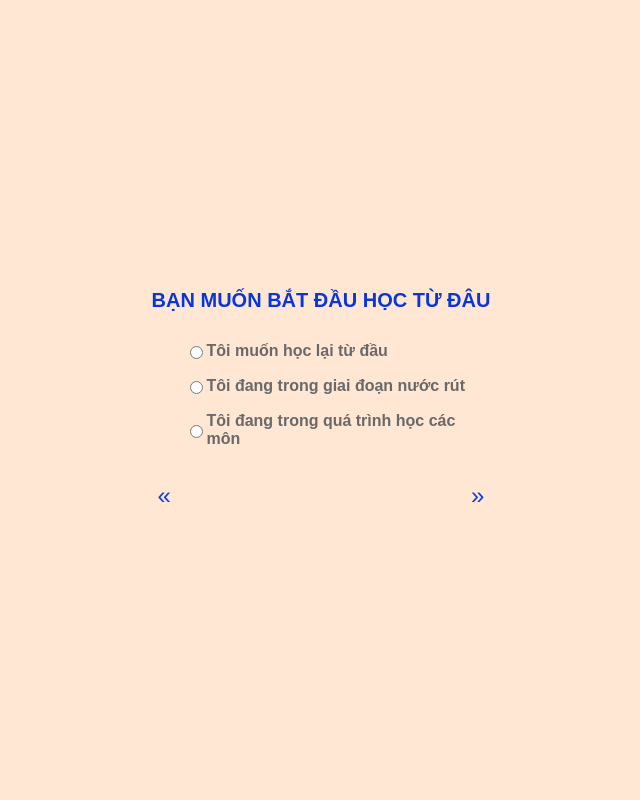
After one commit to DinhVitCuong/final-exam-prep, a Flask app: page /progress_selection in a window 1280 px wide. The commit adds this page. Shown: the whole page, without its empty margins (319-959 px from the left). Run offline with Flask 3, Linux system fonts and the light colour scheme.

Commit message:
noi route progressChap

```diff
--- a/web/fake_record.py
+++ b/web/fake_record.py
@@ -62,9 +62,9 @@ with app.app_context():
             j = i % 7 + 1
         else:
             j = i
-        test_total = TestChap("L", j)
+        test_total = TestChap("L", j) # thay TestChap thành TestTotal
         questions_total = test_total.create_test(rate)
-        test_data = create_test_record(questions_total, str(j).zfill(2) , 0)
+        test_data = create_test_record(questions_total, str(j).zfill(2) , 0) # thay 0 = 1
 
         new_test_record = Test(
             user_id=test_data['user_id'],
--- a/web/models.py
+++ b/web/models.py
@@ -58,7 +58,6 @@ class Progress(db.Model):
     threadhold_2 = db.Column(db.String, nullable=True)
     progress_3 = db.Column(db.String, nullable=True)
     threadhold_3     = db.Column(db.String, nullable=True)
-    wrong_answer = db.Column(db.String, nullable=True)
 # table phan tich
 # id, user_id, subject_id, date, analysis
 
--- a/web/routes.py
+++ b/web/routes.py
@@ -312,7 +312,8 @@ def home():
     if current_user.is_authenticated == False:
         return redirect(url_for('login'))
     if current_user.uni_select == 0:
-        return redirect(url_for('select_uni'))
+        return redirect(url_for('select_uni', user_id=current_user.id))
+
     progress = Progress.query.filter(Progress.user_id==current_user.id).first()
     university = Universities.query.filter(Universities.id==progress.user_major_uni).first()
     subject = SubjectCategory.query.filter(SubjectCategory.id==progress.user_subject_cat).first()
@@ -418,7 +419,7 @@ def select_uni():
             permanace_uni = selected_university
         print(permanace_uni)
         if current_slide==6:
-            return redirect(url_for('home'))
+            return redirect(url_for('progress_selection', user_id=current_user.id))
         else:
             if current_slide==5:
                 majors_score = selected_university.pass_score
@@ -450,6 +451,106 @@ def select_uni():
     form.university.choices = []
 
     return render_template("select_uni.html", form=form,current_slide=0)
+
+
+@app.route("/progress_selection", methods=["GET", "POST"])
+def progress_selection():
+    # Get user_id and university_id if passed in the URL (for initial GET request)
+    user_id = request.args.get('user_id')
+    university_id = request.args.get('university_id')
+
+    # Check if this is a POST request to handle form data
+    if request.method == "POST":
+        # Retrieve data from form submission
+        print("study option")
+
+        study_option = request.form.get("studyOption")
+        print(study_option)
+        current_slide = int(request.form.get("current_slide", 0))
+
+        # Execute tasks based on `studyOption`
+        if study_option == "1":
+            # Task specific to option 1
+            print("Selected option: Học lại từ đầu")
+            existing_progress = Progress.query.filter_by(user_id=current_user.id).first()
+            existing_progress.progress_1 = 1
+            existing_progress.progress_2 = 1
+            existing_progress.progress_3 = 1
+            db.session.commit()
+            return redirect(url_for('home'))
+        elif study_option == "2":
+            # Task specific to option 2
+            print("Selected option: Giai đoạn nước rút")
+            existing_progress = Progress.query.filter_by(user_id=current_user.id).first()
+            existing_progress.progress_1 = 7
+            existing_progress.progress_2 = 7
+            existing_progress.progress_3 = 7
+            db.session.commit()
+            # (Implement any custom task logic for this option)
+            return redirect(url_for('home'))
+        elif study_option == "3":
+            # Task specific to option 3
+            print("Selected option: Quá trình học các môn")
+            # (Implement any custom task logic for this option)
+            return redirect(url_for('subject_chapter_selection', user_id=user_id, university_id=university_id))
+
+        # # Implement slide-based logic
+        # if current_slide >= 1:
+        #     # Additional logic for filtering or progressing through selections
+        #     # (e.g., filtering universities based on previous selections)
+        #     print(f"Progressing to slide: {current_slide}")
+        #     # If necessary, filter or perform database queries here based on selections
+
+        #     # For example, if current_slide reaches a certain value, redirect
+        #     if current_slide == 6:
+        #         return redirect(url_for('home', user_id=user_id, university_id=university_id))
+
+        # Any necessary updates to the database or session can be made here
+
+        # Render progress page with updated values
+        return render_template(
+            "progress_selection.html",
+            user_id=user_id,
+            university_id=university_id,
+            current_slide=current_slide
+        )
+
+    # Handle initial GET request (if accessed without POST data)
+    return render_template("progress_selection.html", user_id=user_id, university_id=university_id, current_slide=0)
+
+
+
+
+@app.route("/subject_chapter_selection", methods=["GET", "POST"])
+def subject_chapter_selection():
+    # Get user_id and university_id if passed in the URL (for initial GET request)
+    user_id = request.args.get('user_id')
+    university_id = request.args.get('university_id')
+
+    if request.method == "POST":
+        # Retrieve selections by their unique IDs
+        toan_selection = request.form.get("toan")
+        ly_selection = request.form.get("ly")
+        hoa_selection = request.form.get("hoa")
+
+        # Print selections to confirm they're retrieved correctly
+        print("Toán selection:", toan_selection)
+        print("Lý selection:", ly_selection)
+        print("Hóa selection:", hoa_selection)
+
+        # Implement any custom logic or database updates here based on selections
+        existing_progress = Progress.query.filter_by(user_id=current_user.id).first()
+        existing_progress.progress_1 = int(toan_selection)
+        existing_progress.progress_2 = int(ly_selection)
+        existing_progress.progress_3 = int(hoa_selection)
+        db.session.commit()
+        # Pass selections to the template if needed
+        return redirect(url_for('home'))
+
+    # Render initial template if it's a GET request
+    return render_template("subject_chapter_selection.html", user_id=user_id, university_id=university_id)
+
+
 
 
 
--- /dev/null
+++ b/web/templates/progress_selection.html
@@ -0,0 +1,108 @@
+<!DOCTYPE html>
+<html lang="vi">
+<head>
+    <meta charset="UTF-8">
+    <meta name="viewport" content="width=device-width, initial-scale=1.0">
+    <title>Learning Options</title>
+    <style>
+        body {
+            display: flex;
+            justify-content: center;
+            align-items: center;
+            height: 100vh;
+            background-color: #FFE7D4;
+            margin: 0;
+            font-family: Arial, sans-serif;
+        }
+        .container {
+            position: relative;
+            background-color: white;
+            padding: 40px 80px;
+            border-radius: 10px;
+            /* box-shadow: 0px 0px 10px rgba(0, 0, 0, 0.1); */
+            width: 25%;
+            text-align: center;
+        }
+        .title {
+            font-size: 20px;
+            font-weight: bold;
+            color: #0836D8;
+            margin-bottom: 30px;
+            font: Alegreya Sans;
+            align-items: center;
+        }
+        .option {
+            display: flex;
+            align-items: center;
+            margin-bottom: 5%;
+            margin-left: 10%;
+            font-size: 16px;
+            font-weight: bold;
+            color: #696969;
+            justify-content: flex-start;
+        }
+        .option input[type="checkbox"] {
+            margin-right: 2%;
+        }
+        .nav-buttons {
+            display: flex;
+            justify-content: space-between;
+            margin-top: 10%;
+            margin-right: 50%;
+            top: 50%;
+            width: 100%;
+        }
+        .nav-buttons button {
+            position: relative;
+            background: none;
+            border: none;
+            font-size: 24px;
+            color: #0F3DDE;
+            cursor: pointer;
+        }
+    </style>
+</head>
+<body>
+    <form action="/progress_selection" method="POST">
+        <div class="title">BẠN MUỐN BẮT ĐẦU HỌC TỪ ĐÂU</div>
+
+        <div class="option">
+            <input type="radio" id="option1" name="studyOptionRadio" value="1" onclick="setStudyOption(this.value)">
+            <label for="option1">Tôi muốn học lại từ đầu</label>
+        </div>
+        <div class="option">
+            <input type="radio" id="option2" name="studyOptionRadio" value="2" onclick="setStudyOption(this.value)">
+            <label for="option2">Tôi đang trong giai đoạn nước rút</label>
+        </div>
+        <div class="option">
+            <input type="radio" id="option3" name="studyOptionRadio" value="3" onclick="setStudyOption(this.value)">
+            <label for="option3">Tôi đang trong quá trình học các môn</label>
+        </div>
+
+        <div class="nav-buttons">
+            <input type="hidden" name="current_slide" id="current_slide" value="0">
+            <input type="hidden" name="studyOption" id="studyOption" value="0">
+
+            <button type="button" onclick="previousSlide()">&laquo;</button>
+            <button type="submit" onclick="nextSlide()">&raquo;</button>
+        </div>
+    </form>
+
+    <script>
+        function setStudyOption(value) {
+            document.getElementById("studyOption").value = value;
+        }
+
+        function nextSlide() {
+            const currentSlideInput = document.getElementById("current_slide");
+            currentSlideInput.value = parseInt(currentSlideInput.value) + 1;
+        }
+
+        function previousSlide() {
+            const currentSlideInput = document.getElementById("current_slide");
+            currentSlideInput.value = Math.max(0, parseInt(currentSlideInput.value) - 1);
+        }
+    </script>
+
+</body>
+</html>
--- a/web/templates/total_eval.html
+++ b/web/templates/total_eval.html
@@ -205,7 +205,7 @@
   <body>
     <div class="chapter-page">
       <img
-        src="{{ url_for('static', filename='assets/background.svg') }}"
+        src="{{ url_for('static', filename='assets/background.png') }}"
         alt="background"
         class="background-image"
       />
```
Also changed, not shown: web/templates/home_new.html (+9 -9 lines), web/templates/subject_chapter_selection.html (added, +123 -0 lines), web/forms.py (line endings or trailing spaces).
